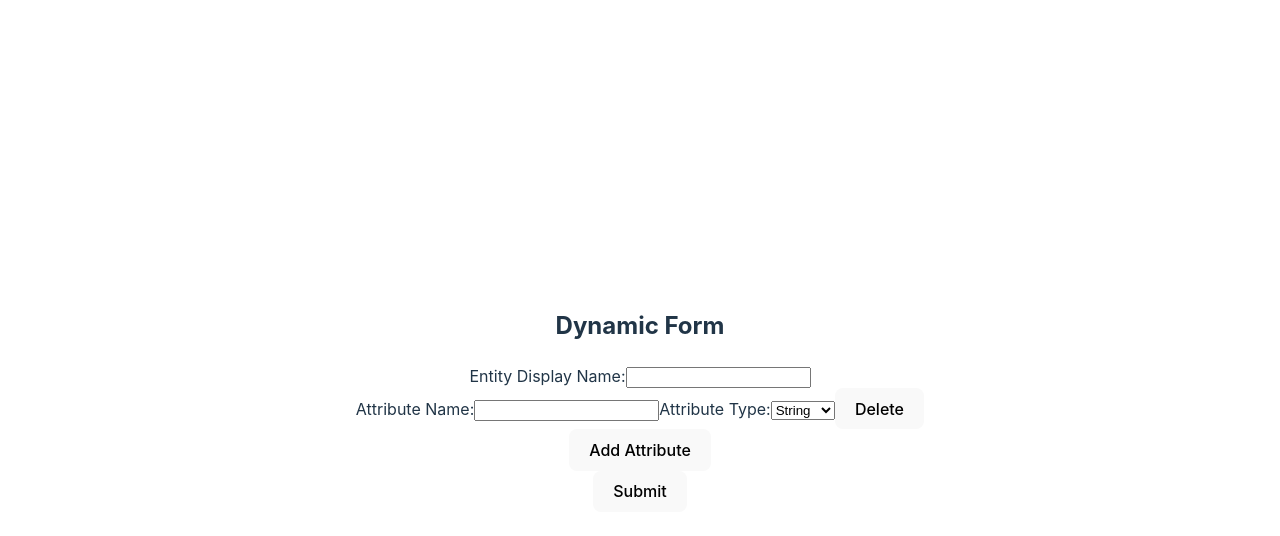
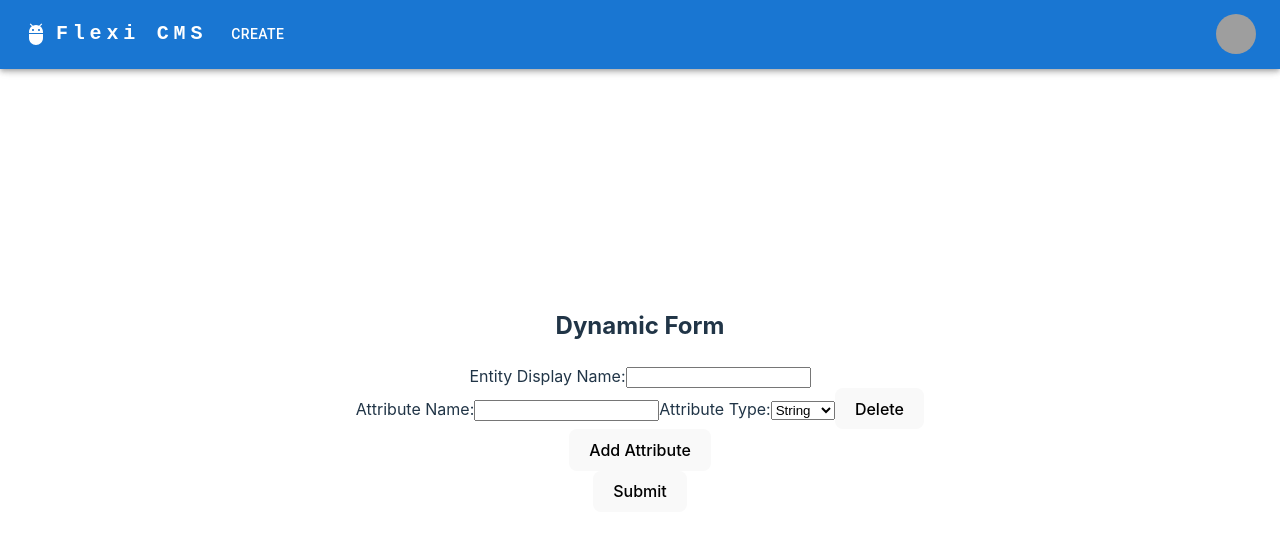
Before and after one commit to haseebhijazi/FlexiCMS, a React (Vite) app in the folder frontend/: page /create-entity in a window 1280 px wide. Shown: the top 536 px of the page. Built offline with nearby package versions, Linux system fonts and the light colour scheme; sample sign-in values are in the browser's storage; grey boxes are pictures that could not be loaded.

Commit message:
Added header to Entity Form

```diff
--- a/frontend/src/components/EntityForm.jsx
+++ b/frontend/src/components/EntityForm.jsx
@@ -1,6 +1,6 @@
 import React, { useState } from 'react';
 import axios from 'axios';
-
+import Header from './Header'
 const DynamicForm = () => {
   const [entityDisplayName, setEntityDisplayName] = useState('');
   const [attributes, setAttributes] = useState([{ name: '', type: 'STRING' }]);
@@ -57,6 +57,7 @@ const DynamicForm = () => {
 
   return (
     <div>
+        <Header />
       <h2>Dynamic Form</h2>
       <form onSubmit={handleSubmit}>
         <div>
```
